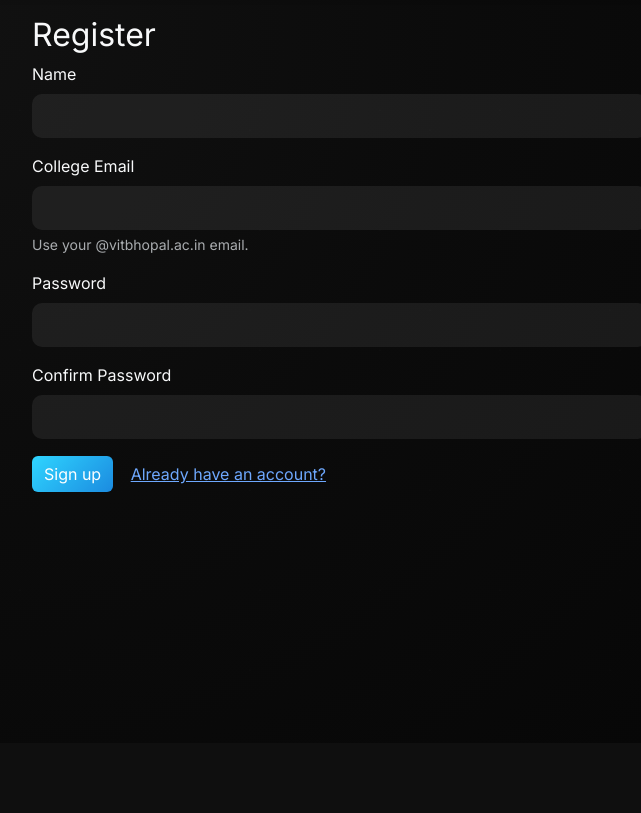
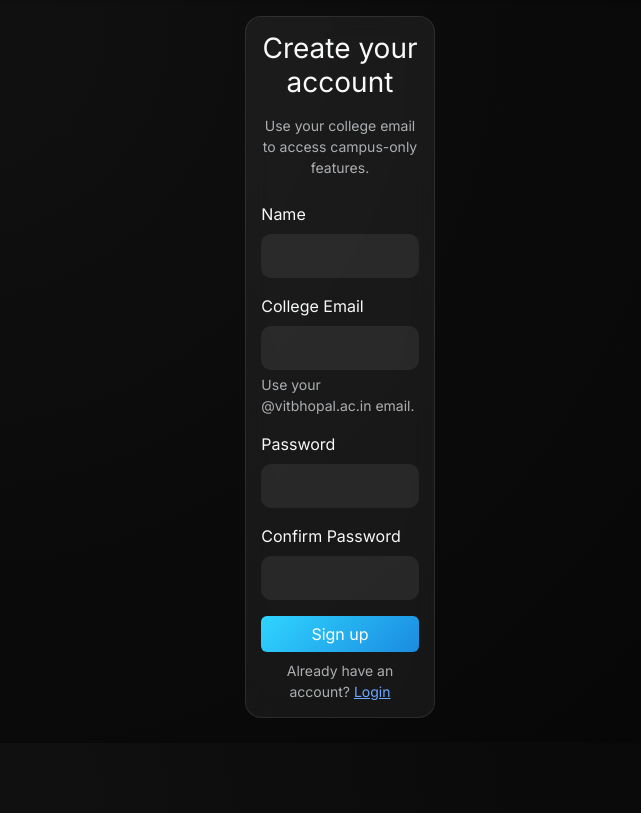
Before and after one commit to namanjasoria41/campusconnect, a Flask app: page /auth/register in a window 1280 px wide. Shown: the part 57-870 px from the top of the page, without its empty margins (300-941 px from the left). Before the commit the page ends 549 px from the top, so only its background shows below. Run offline with Flask 3, Linux system fonts and the light colour scheme.

Commit message:
Update register.html

```diff
--- a/app/templates/auth/register.html
+++ b/app/templates/auth/register.html
@@ -1,7 +1,16 @@
 {% extends "base.html" %}
 {% block title %}Register - CampusConnect{% endblock %}
 {% block content %}
-<h2>Register</h2>
+
+<div class="row justify-content-center">
+  <div class="col-md-6 col-lg-4">
+
+    <div class="glass-card auth-card">
+      <h3 class="mb-3 text-center">Create your account</h3>
+      <p class="text-muted small text-center mb-4">
+        Use your college email to access campus-only features.
+      </p>
+
       <form method="post">
         <div class="mb-3">
           <label class="form-label">Name</label>
@@ -20,7 +29,17 @@
           <label class="form-label">Confirm Password</label>
           <input class="form-control" name="confirm" type="password" required>
         </div>
-  <button class="btn btn-primary">Sign up</button>
-  <a class="btn btn-link" href="{{ url_for('auth.login') }}">Already have an account?</a>
+
+        <button class="btn btn-primary w-100 mb-2">Sign up</button>
+
+        <div class="text-center small">
+          <span class="text-muted">Already have an account?</span>
+          <a href="{{ url_for('auth.login') }}">Login</a>
+        </div>
       </form>
+    </div>
+
+  </div>
+</div>
+
 {% endblock %}
```
Lines whose indentation alone changed are shown as unchanged.
